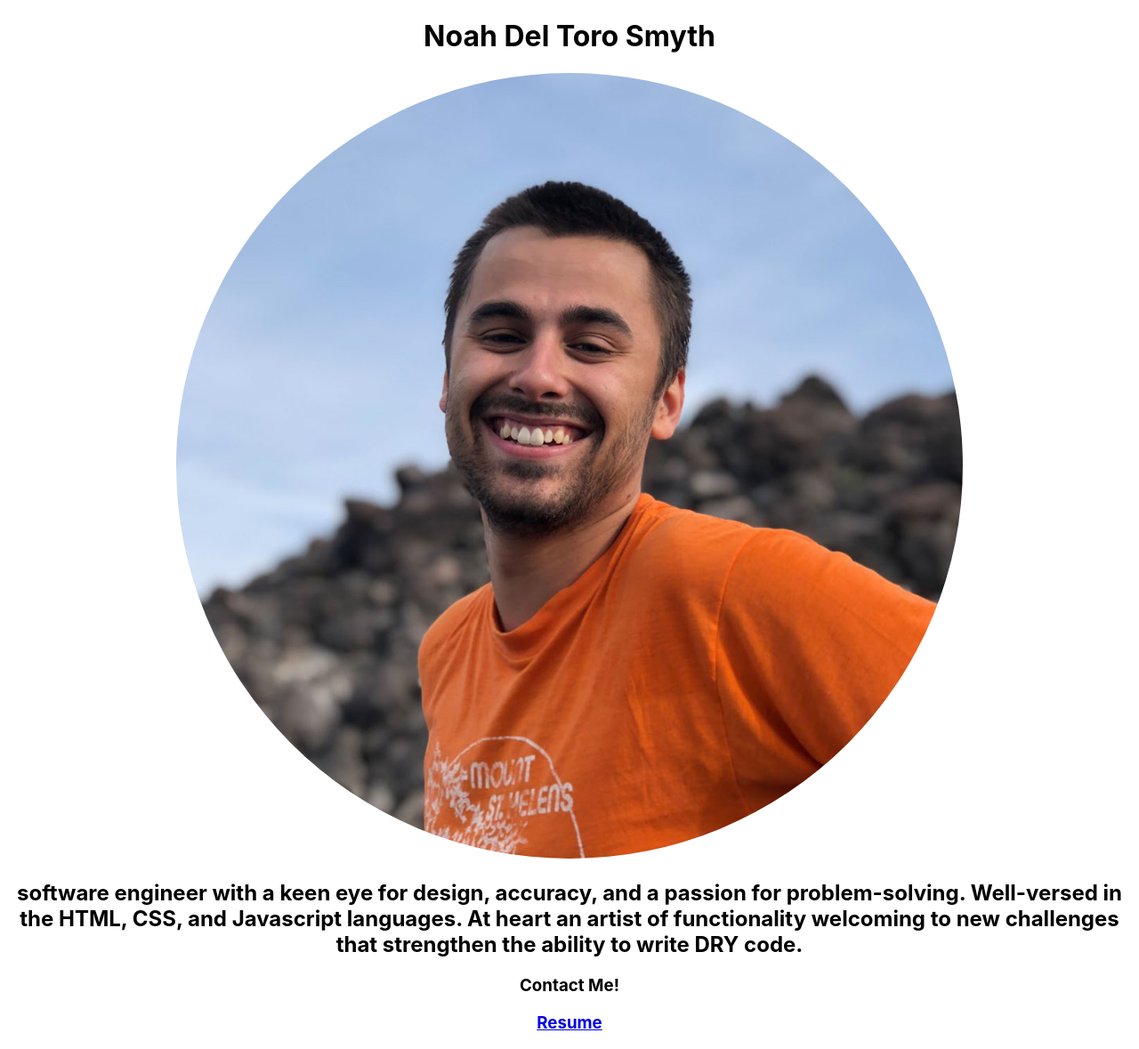
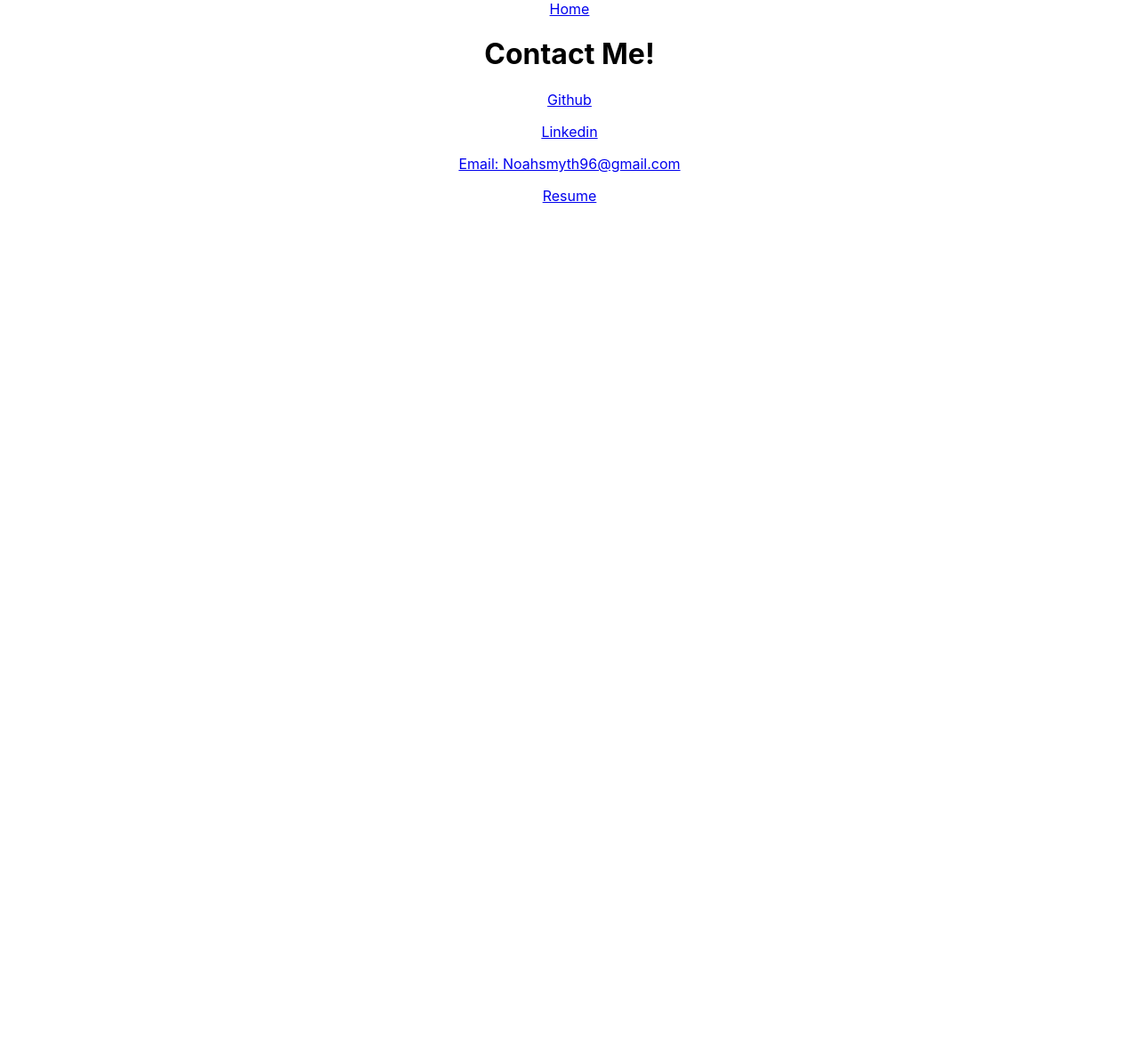
Before and after one commit to NoahDeltoroSmyth/devsite2.0, a React (Create React App) app: page /contact in a window 1280 px wide. Shown: the whole page at 89% size. After the commit the page ends 800 px from the top, so only its background shows below. Built offline with nearby package versions, Linux system fonts and the light colour scheme.

Commit message:
Contact route working

```diff
--- a/package.json
+++ b/package.json
@@ -8,6 +8,7 @@
     "@testing-library/user-event": "^13.5.0",
     "react": "^18.2.0",
     "react-dom": "^18.2.0",
+    "react-router-dom": "^6.3.0",
     "react-scripts": "5.0.1",
     "web-vitals": "^2.1.4"
   },
--- a/src/App.jsx
+++ b/src/App.jsx
@@ -1,15 +1,22 @@
+import { BrowserRouter, Routes, Route, Link } from 'react-router-dom';
 import './App.css';
+import Contact from './Contact';
+import Home from './Home';
 
 function App() {
   return (
     <div className="App">
-      <h1>Noah Del Toro Smyth</h1>
-      {/* TODO:Create a logo for my brand */}
-      <img src='profilepic.jpg' alt='Noah Smyth'></img>
-      <h2>software engineer with a keen eye for design, accuracy, and a passion for problem-solving. Well-versed in the HTML, CSS, and Javascript languages.
-         At heart an artist of functionality welcoming to new challenges that strengthen the ability to write DRY code.</h2>
-      <h3>Contact Me!</h3>
-      <a href='https://www.canva.com/design/DAE4pvlZQA0/view' target="_blank" rel="noreferrer"><h3>Resume</h3></a>
+
+      <BrowserRouter>
+        <nav>
+          <Link to="/">Home</Link>
+        </nav>
+        <Routes>
+          <Route path='/' element={<Home />} />
+          <Route path='/contact' element={<Contact />} />
+        </Routes>
+      </BrowserRouter>
+
     </div>
   );
 }
--- /dev/null
+++ b/src/Contact.jsx
@@ -0,0 +1,23 @@
+import React from 'react';
+
+function Contact() {
+    return (
+        <div>
+             <h1>Contact Me!</h1>
+      <a href="https://github.com/NoahDeltoroSmyth" target="_blank" rel="noreferrer">
+        <p>Github</p>
+      </a>
+      <a href="https://www.linkedin.com/in/noahdeltorosmyth/" target="_blank" rel="noreferrer">
+        <p>Linkedin</p>
+      </a>
+      <a href="mailto:noahsmyth96@gmail.com">
+        <p>Email: Noahsmyth96@gmail.com</p>
+      </a>
+      <a href="https://www.canva.com/design/DAE4pvlZQA0/view" target="_blank" rel="noreferrer">
+        <p>Resume</p>
+      </a>
+        </div>
+    );
+}
+
+export default Contact;
--- /dev/null
+++ b/src/Home.jsx
@@ -0,0 +1,18 @@
+import React from 'react';
+import { Link } from 'react-router-dom';
+
+function Home() {
+    return (
+        <div>
+            <h1>Noah Del Toro Smyth</h1>
+      {/* TODO:Create a logo for my brand */}
+      <img src='profilepic.jpg' alt='Noah Smyth'></img>
+      <h2>software engineer with a keen eye for design, accuracy, and a passion for problem-solving. Well-versed in the HTML, CSS, and Javascript languages.
+        At heart an artist of functionality welcoming to new challenges that strengthen the ability to write DRY code.</h2>
+      <Link to="/contact"><h3>Contact Me!</h3></Link>
+      <a href='https://www.canva.com/design/DAE4pvlZQA0/view' target="_blank" rel="noreferrer"><h3>Resume</h3></a>
+        </div>
+    );
+}
+
+export default Home;
```
Also changed, not shown: 1 other file (tests, documents, lock files or other folders).
